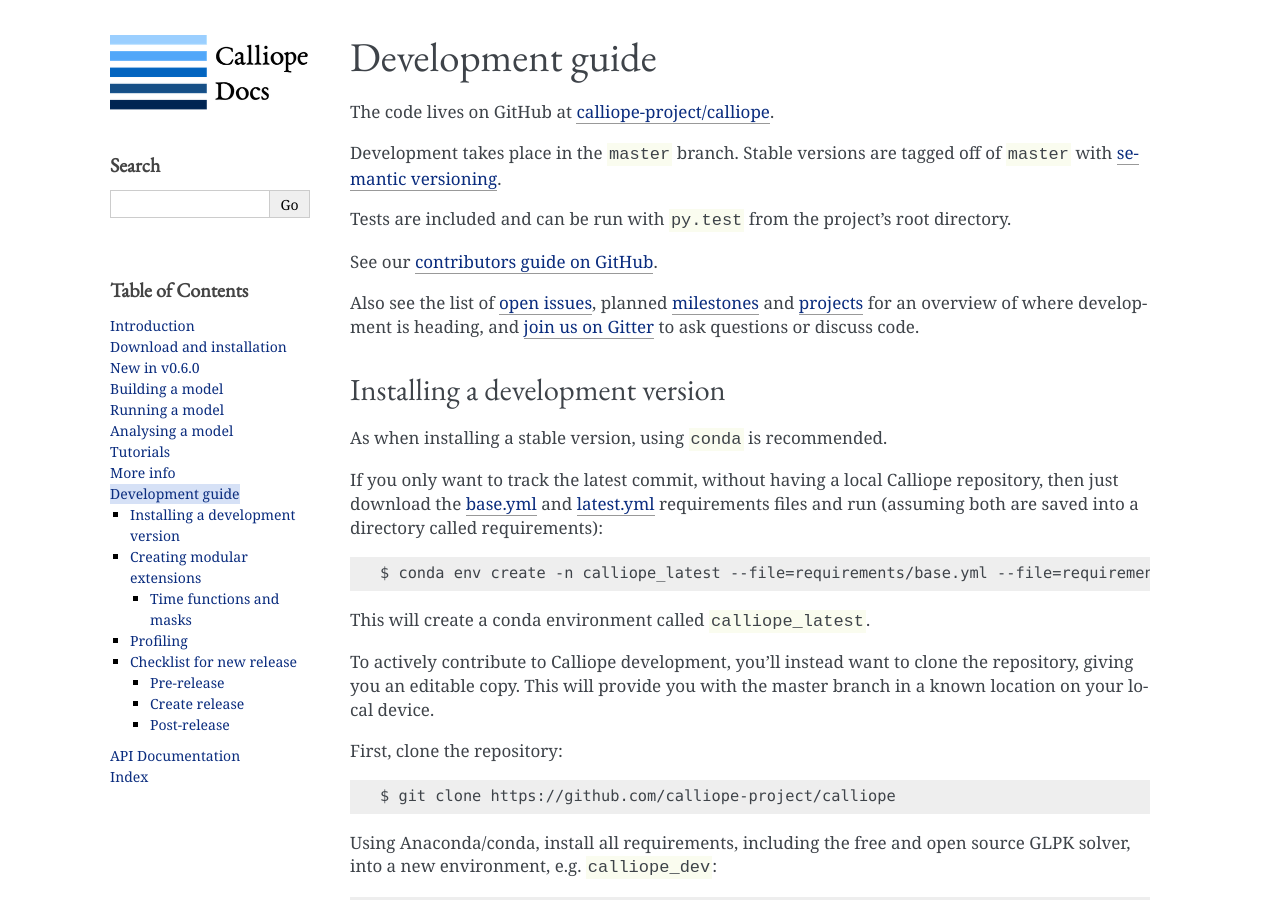
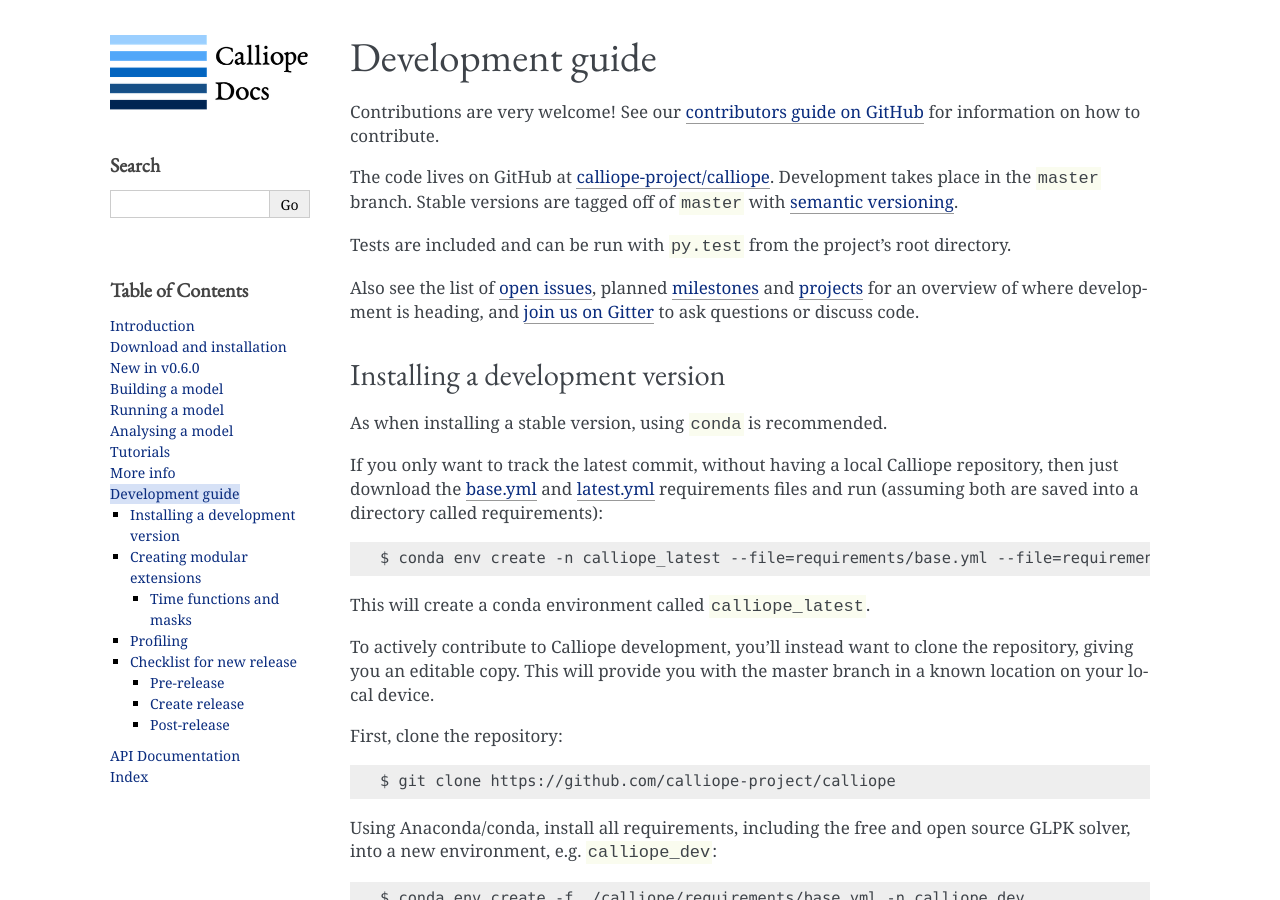
Before and after one commit to calliope-project/calliope, a Sphinx documentation site: the page built from doc/user/develop.rst, in a window 1280 px wide and 900 px high. Built offline with Sphinx 7.4.7, drawn with Linux system fonts in a browser that asks for light colours; pages that are not in the unit, such as notebooks, are missing from menus; a script that is not in the unit is left out.

Commit message:
Contribution and developer guide updates

```diff
--- a/doc/user/develop.rst
+++ b/doc/user/develop.rst
@@ -2,13 +2,11 @@
 Development guide
 =================
 
-The code lives on GitHub at `calliope-project/calliope <https://github.com/calliope-project/calliope>`_.
+Contributions are very welcome! See our `contributors guide on GitHub <https://github.com/calliope-project/calliope/blob/master/CONTRIBUTING.md>`_ for information on how to contribute.
 
-Development takes place in the ``master`` branch. Stable versions are tagged off of ``master`` with `semantic versioning <http://semver.org/>`_.
+The code lives on GitHub at `calliope-project/calliope <https://github.com/calliope-project/calliope>`_. Development takes place in the ``master`` branch. Stable versions are tagged off of ``master`` with `semantic versioning <http://semver.org/>`_.
 
 Tests are included and can be run with ``py.test`` from the project's root directory.
-
-See our `contributors guide on GitHub <https://github.com/calliope-project/calliope/blob/master/CONTRIBUTING.md>`_.
 
 Also see the list of `open issues <https://github.com/calliope-project/calliope/issues>`_,  planned `milestones <https://github.com/calliope-project/calliope/milestones>`_ and `projects <https://github.com/calliope-project/calliope/projects>`_ for an overview of where development is heading, and `join us on Gitter <https://gitter.im/calliope-project/calliope>`_ to ask questions or discuss code.
 
```
Also changed, not shown: CONTRIBUTING.md (+22 -3 lines), README.rst (+10 -1 lines).
